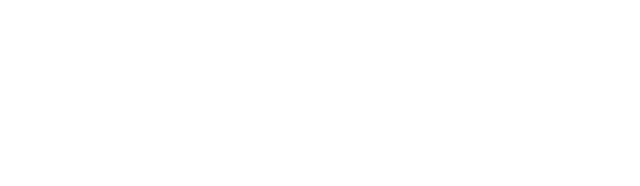
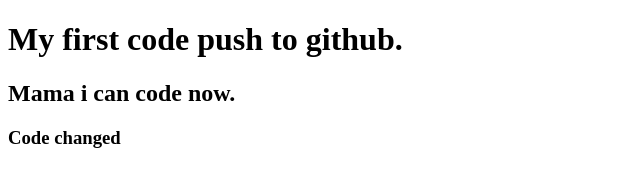
Before and after one commit to Shubratokumar/my-first-repo, a plain HTML site: page index.html in a window 1280 px wide. Shown: the whole page, without its empty margins (0-640 px from the left). Drawn offline with Linux system fonts and the light colour scheme.

Commit message:
New code change

```diff
--- a/index.html
+++ b/index.html
@@ -7,6 +7,8 @@
     <title>My first Github repo</title>
 </head>
 <body>
-
+    <h1>My first code push to github.</h1>
+    <h2>Mama i can code now.</h2>
+    <h3>Code changed</h3>
 </body>
 </html>
```
